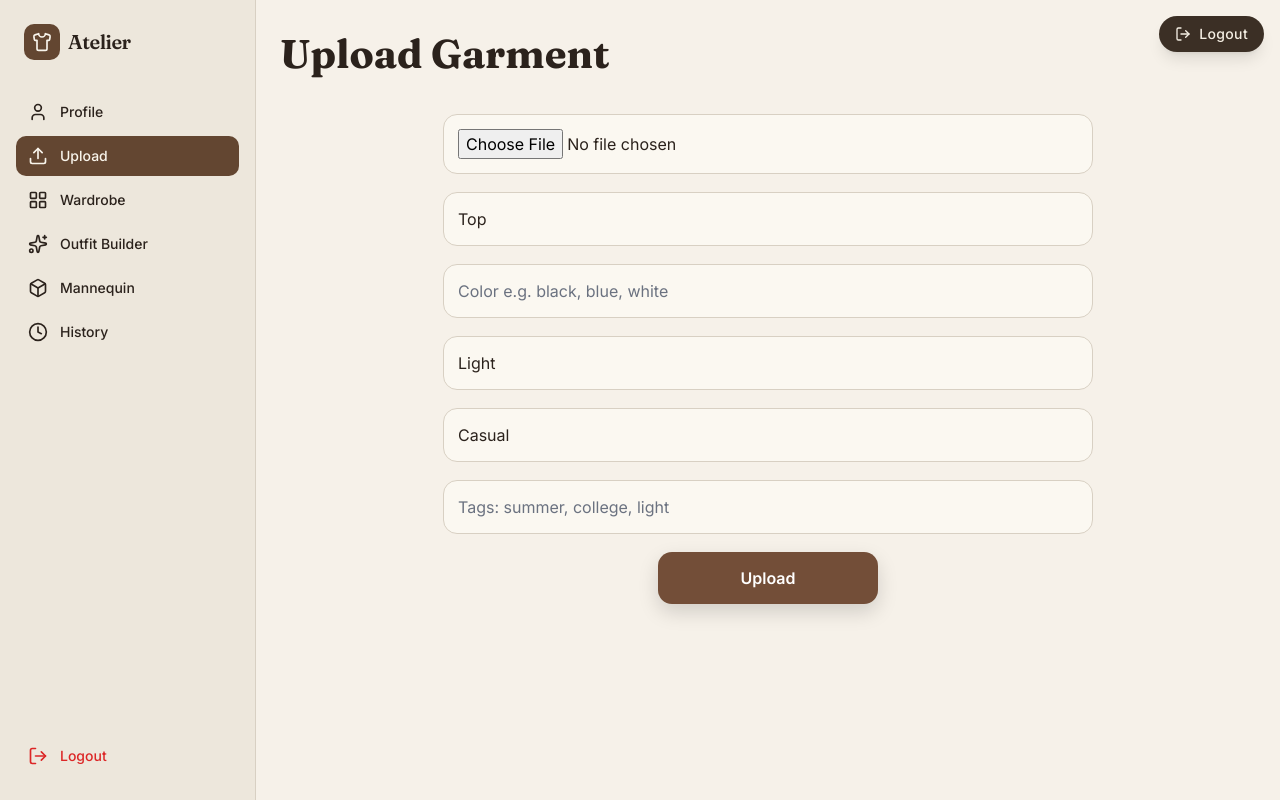
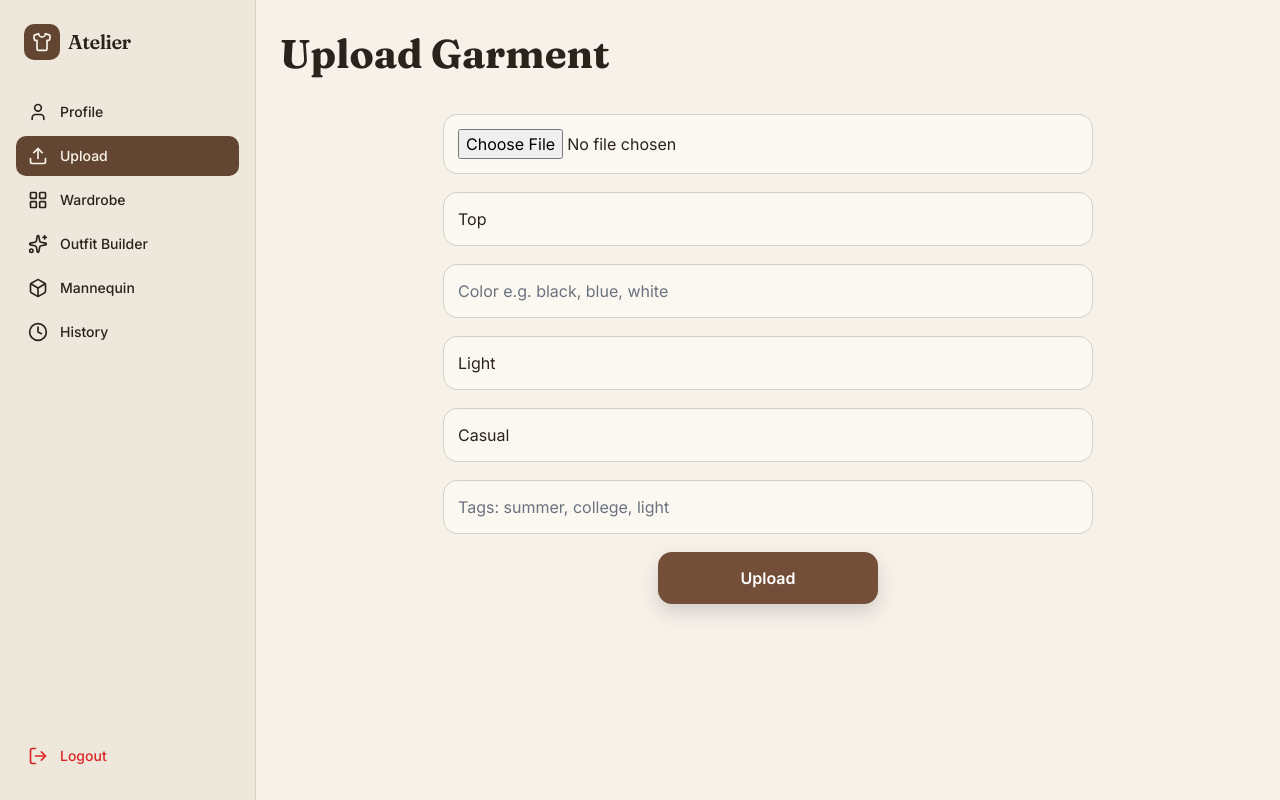
Before and after one commit to Craftycody123/Project_Jam, a React (Create React App) app in the folder frontend/ootd-frontend/: page /upload in a window 1280 px wide. Built offline with nearby package versions, Linux system fonts and the light colour scheme; sample sign-in values are in the browser's storage; the HTML template or start-up script is replaced by a standard one.

Commit message:
logout removed

```diff
--- a/frontend/ootd-frontend/src/App.jsx
+++ b/frontend/ootd-frontend/src/App.jsx
@@ -3,7 +3,6 @@ import { BrowserRouter, Routes, Route } from "react-router-dom";
 import { AuthProvider } from "./context/AuthContext";
 
 import ProtectedRoute from "./components/ProtectedRoute";
-import LogoutButton from "./components/LogoutButton";
 
 // Pages
 import Home from "./pages/Home";
@@ -21,8 +20,6 @@ export default function App() {
   return (
     <BrowserRouter>
       <AuthProvider>
-        <LogoutButton />
-
         <Routes>
           {/* PUBLIC ROUTES */}
           <Route path="/" element={<Home />} />
--- a/frontend/ootd-frontend/src/components/AppNav.jsx
+++ b/frontend/ootd-frontend/src/components/AppNav.jsx
@@ -28,7 +28,7 @@ export default function AppNav() {
     <>
       {/* Desktop Sidebar */}
       <aside className="sticky top-0 hidden md:flex h-screen w-64 shrink-0 flex-col border-r border-border bg-sidebar px-4 py-6">
-        <Link to="/" className="mb-8 flex items-center gap-2 px-2">
+        <Link to="/wardrobe" className="mb-8 flex items-center gap-2 px-2">
           <span className="flex h-9 w-9 items-center justify-center rounded-lg bg-primary text-primary-foreground">
             <Shirt className="h-5 w-5" />
           </span>
```
